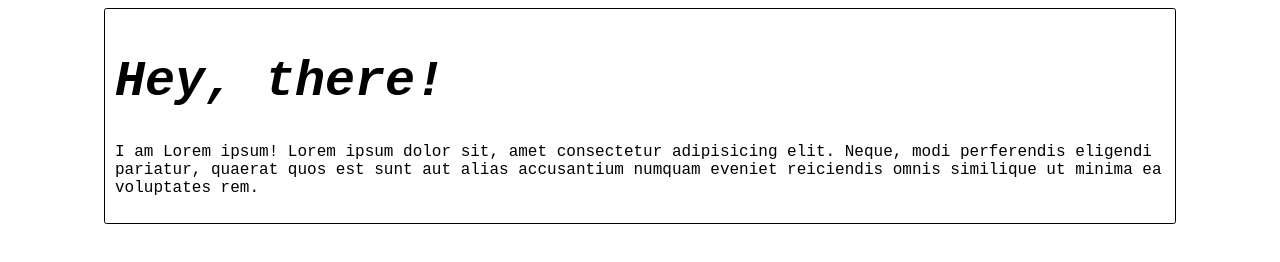
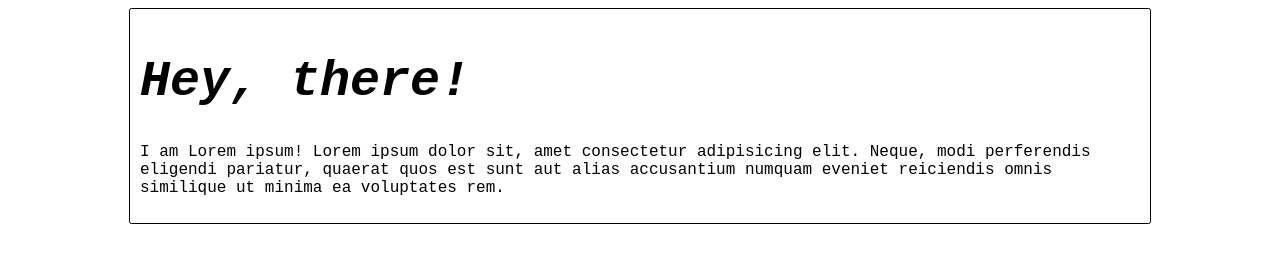
Before and after one commit to xunzii/xunzii.github.io, a plain HTML site: page index.html in a window 1280 px wide. Drawn offline with Linux system fonts and the light colour scheme.

Commit message:
modified:   css/index.css

```diff
--- a/css/index.css
+++ b/css/index.css
@@ -5,8 +5,8 @@
 }
 
 .child {
-    max-width: 1050px;
-    min-width: var(--content-width);
+    max-width: 1000px;
+    min-width: 900px;
     width: var(--content-width);
     border: 1px solid black;
     border-radius: 2.5px;
```
